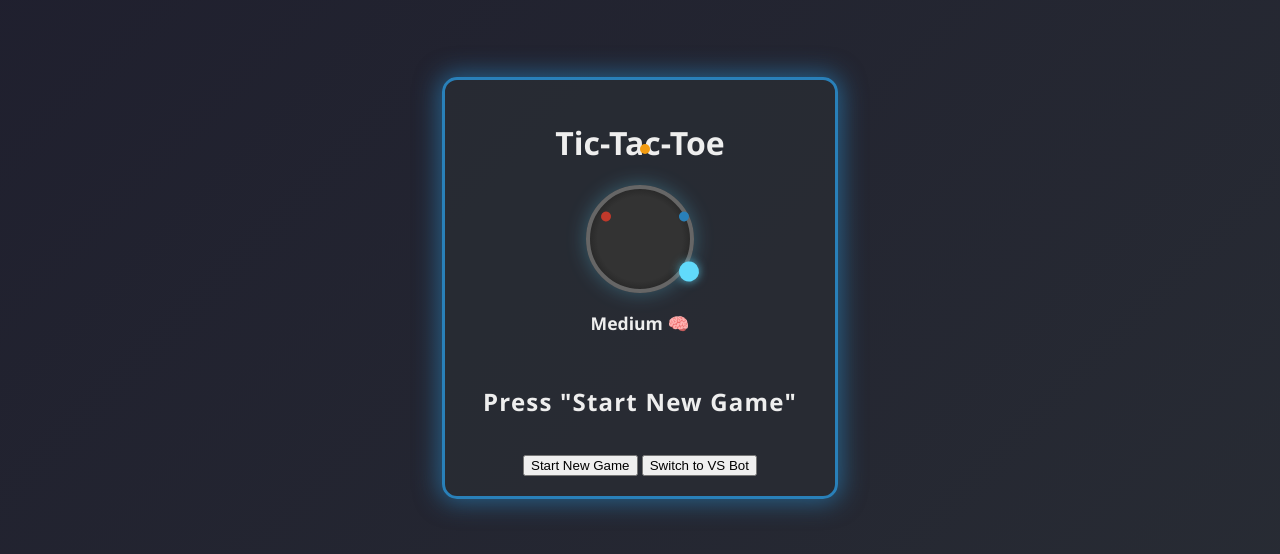
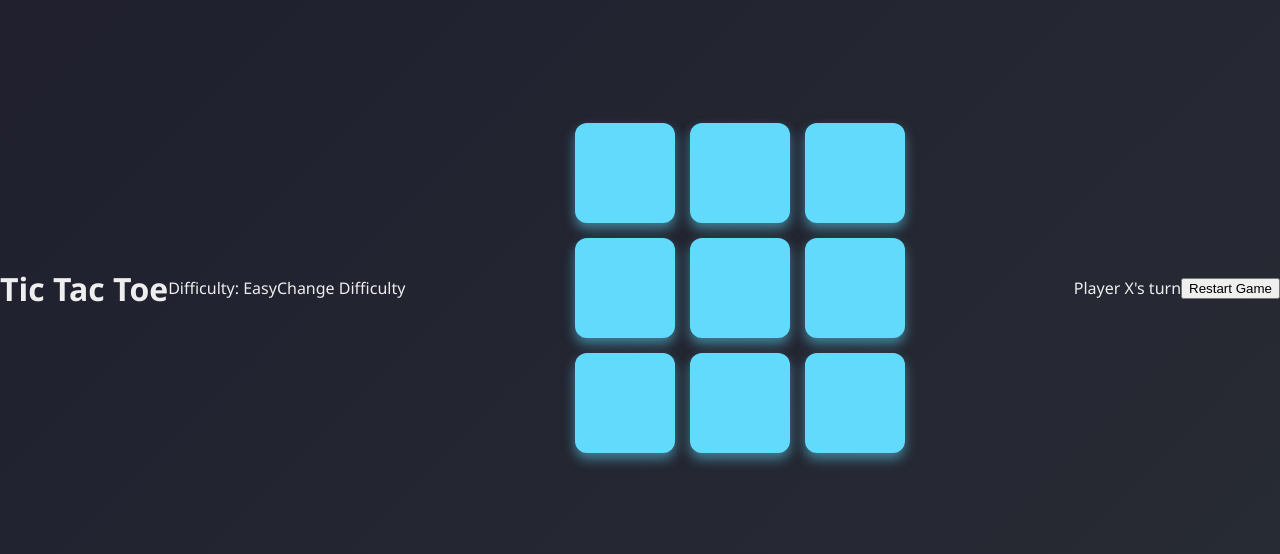
Before and after one commit to AnonymousAmatuer/Tic-Tac-Toe, a plain HTML site: page index.html in a window 1280 px wide. Shown: the part 112-666 px from the top of the page. Drawn offline with Linux system fonts and the light colour scheme.

Commit message:
Update index.html

```diff
--- a/index.html
+++ b/index.html
@@ -1,40 +1,30 @@
 <!DOCTYPE html>
 <html lang="en">
 <head>
-  <meta charset="UTF-8" />
-  <meta name="viewport" content="width=device-width, initial-scale=1.0"/>
-  <link rel="stylesheet" href="style.css"/>
-  <title>Tic-Tac-Toe</title>
+  <meta charset="UTF-8">
+  <title>Tic Tac Toe</title>
+  <link rel="stylesheet" href="style.css">
 </head>
 <body>
-  <div id="game-container" class="container medium"> <!-- default difficulty is medium -->
-    <h1>Tic-Tac-Toe</h1>
+  <h1>Tic Tac Toe</h1>
 
-    <!-- Difficulty Dial Selector -->
-    <div class="difficulty-dial-container">
-      <div class="difficulty-dial" id="difficultyDial">
-        <div class="tick easy"></div>
-        <div class="tick medium"></div>
-        <div class="tick hard"></div>
-        <div class="knob" id="dialKnob"></div>
-      </div>
-      <div class="mode-label" id="modeLabel">Medium 🧠</div>
-    </div>
+  <div id="difficultyText">Difficulty: Easy</div>
+  <div id="difficulty" class="dial easy">Change Difficulty</div>
 
-    <!-- Game Board -->
-    <div id="game-board" class="board">
-      <!-- JS will populate 9 .cell divs -->
-    </div>
+  <div class="board">
+    <div class="cell" id="cell-0"></div>
+    <div class="cell" id="cell-1"></div>
+    <div class="cell" id="cell-2"></div>
+    <div class="cell" id="cell-3"></div>
+    <div class="cell" id="cell-4"></div>
+    <div class="cell" id="cell-5"></div>
+    <div class="cell" id="cell-6"></div>
+    <div class="cell" id="cell-7"></div>
+    <div class="cell" id="cell-8"></div>
+  </div>
 
-    <!-- Game Status -->
-    <div id="status-message" class="status">Press "Start New Game"</div>
-
-    <!-- Control Buttons -->
-    <div style="margin-top: 20px;">
-      <button onclick="startGame()">Start New Game</button>
-      <button id="mode-toggle">Switch to VS Bot</button>
-    </div>
-  </div>
+  <div id="message">Player X's turn</div>
+  <button id="restart">Restart Game</button>
 
   <script src="script.js"></script>
 </body>
```
